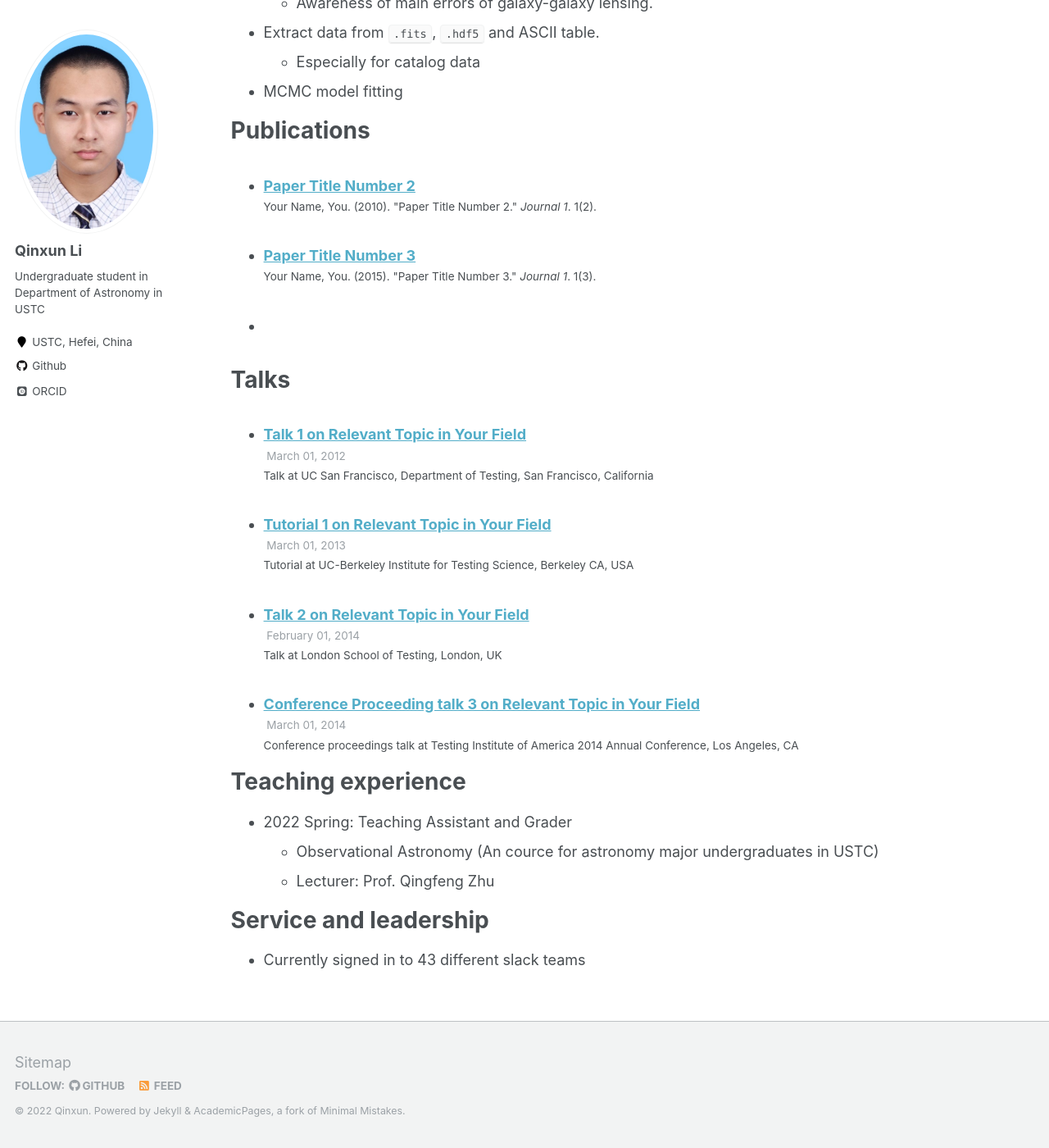
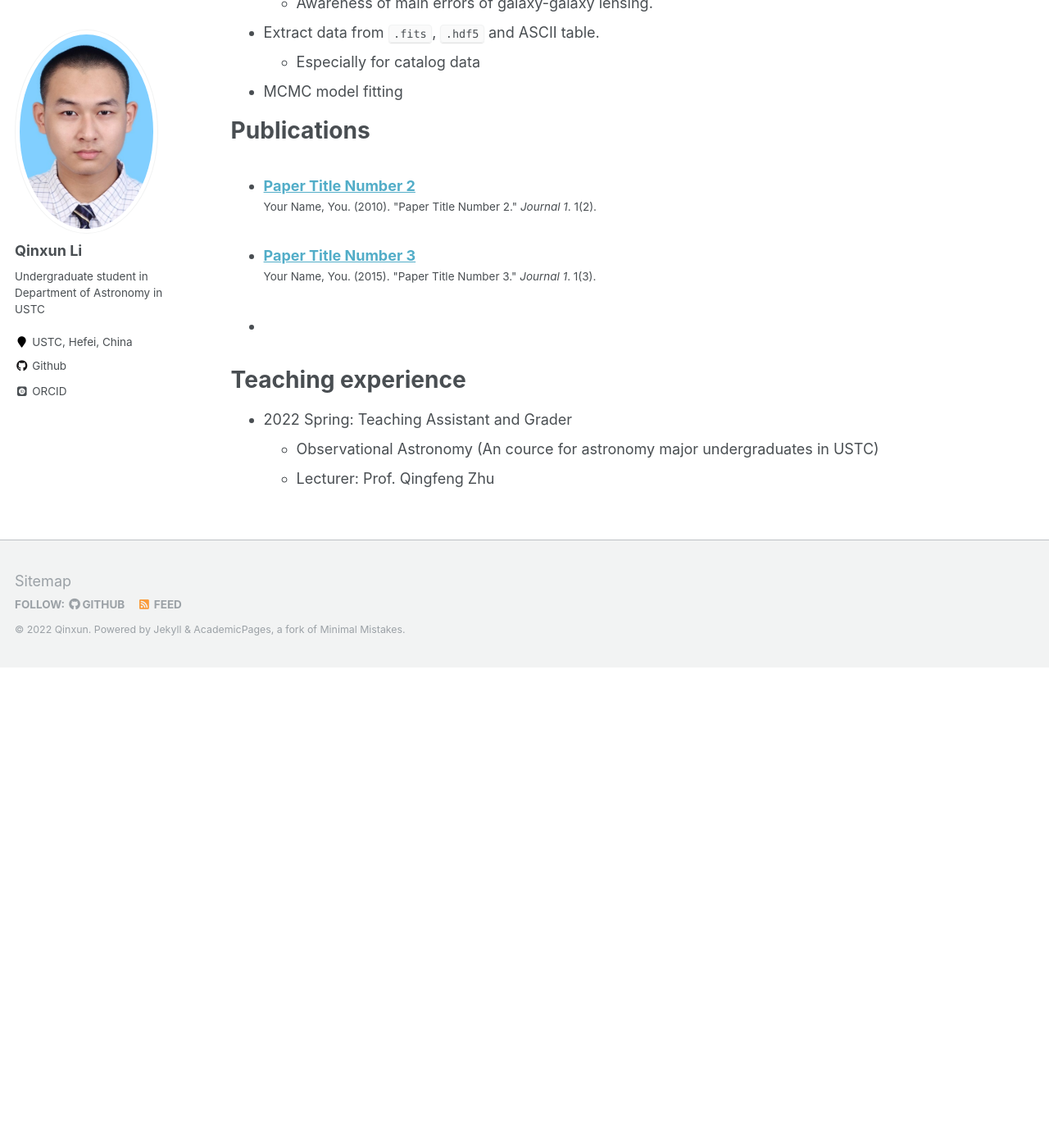
Before and after one commit to qxli2333/qxli2333.github.io, a Jekyll site: the page built from _pages/cv.md, in a window 1280 px wide and 1400 px high, scrolled down 2567 px. Shown: the whole window at 82% size. Built offline with Jekyll 4.4.1, drawn with Linux system fonts in a browser that asks for light colours; some web fonts are replaced; formulas are drawn with MathJax 3; after the commit the page ends 3380 px from its top, so only the background shows below that.

Commit message:
modified:   _pages/cv.md

```diff
--- a/_pages/cv.md
+++ b/_pages/cv.md
@@ -80,11 +80,11 @@ Publications
     {% include archive-single-cv.html %}
   {% endfor %}</ul>
 
-Talks
+<!-- Talks
 ======
   <ul>{% for post in site.talks %}
     {% include archive-single-talk-cv.html %}
-  {% endfor %}</ul>
+  {% endfor %}</ul> -->
 
 Teaching experience
 ======
@@ -92,6 +92,6 @@ Teaching experience
   * Observational Astronomy (An cource for astronomy major undergraduates in USTC)
   * Lecturer: Prof. Qingfeng Zhu
 
-Service and leadership
+<!-- Service and leadership
 ======
-* Currently signed in to 43 different slack teams
+* Currently signed in to 43 different slack teams -->
```
